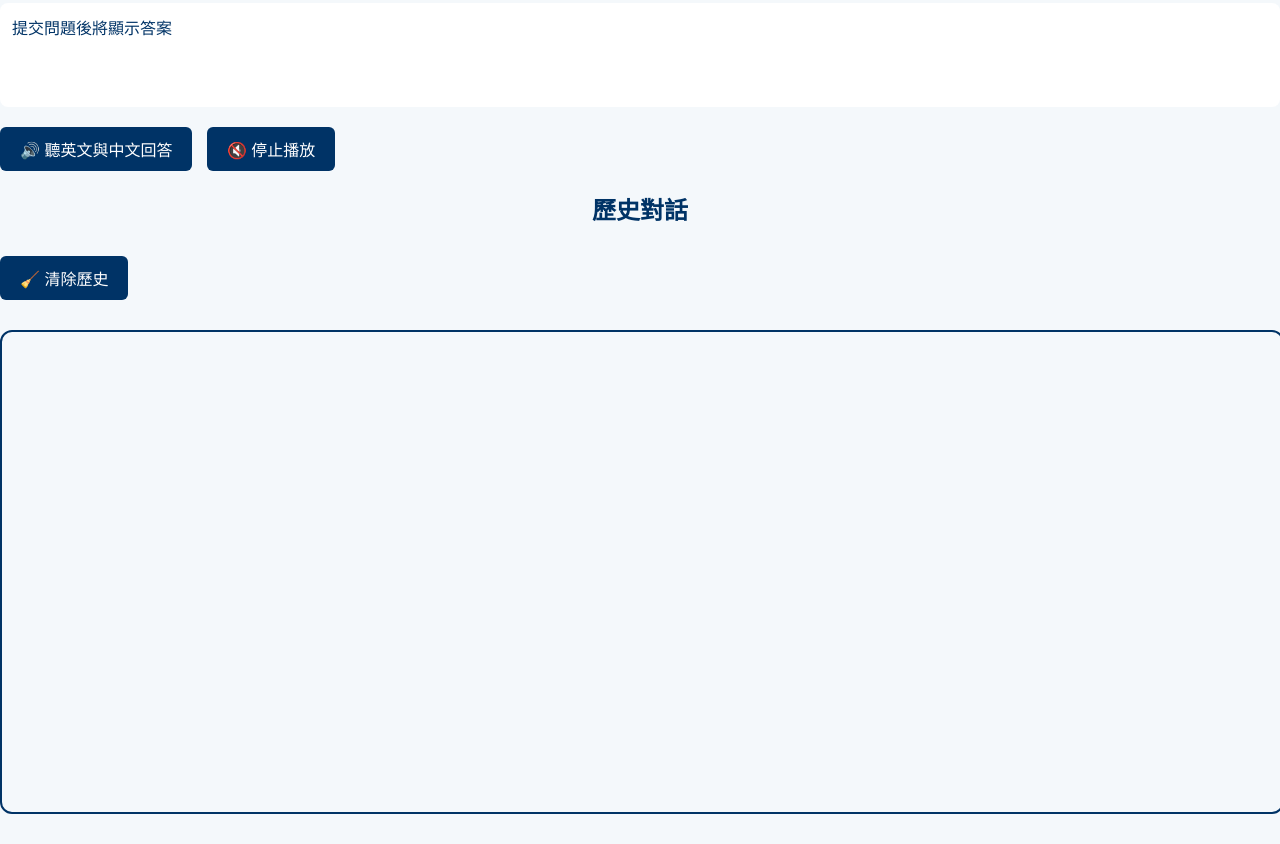
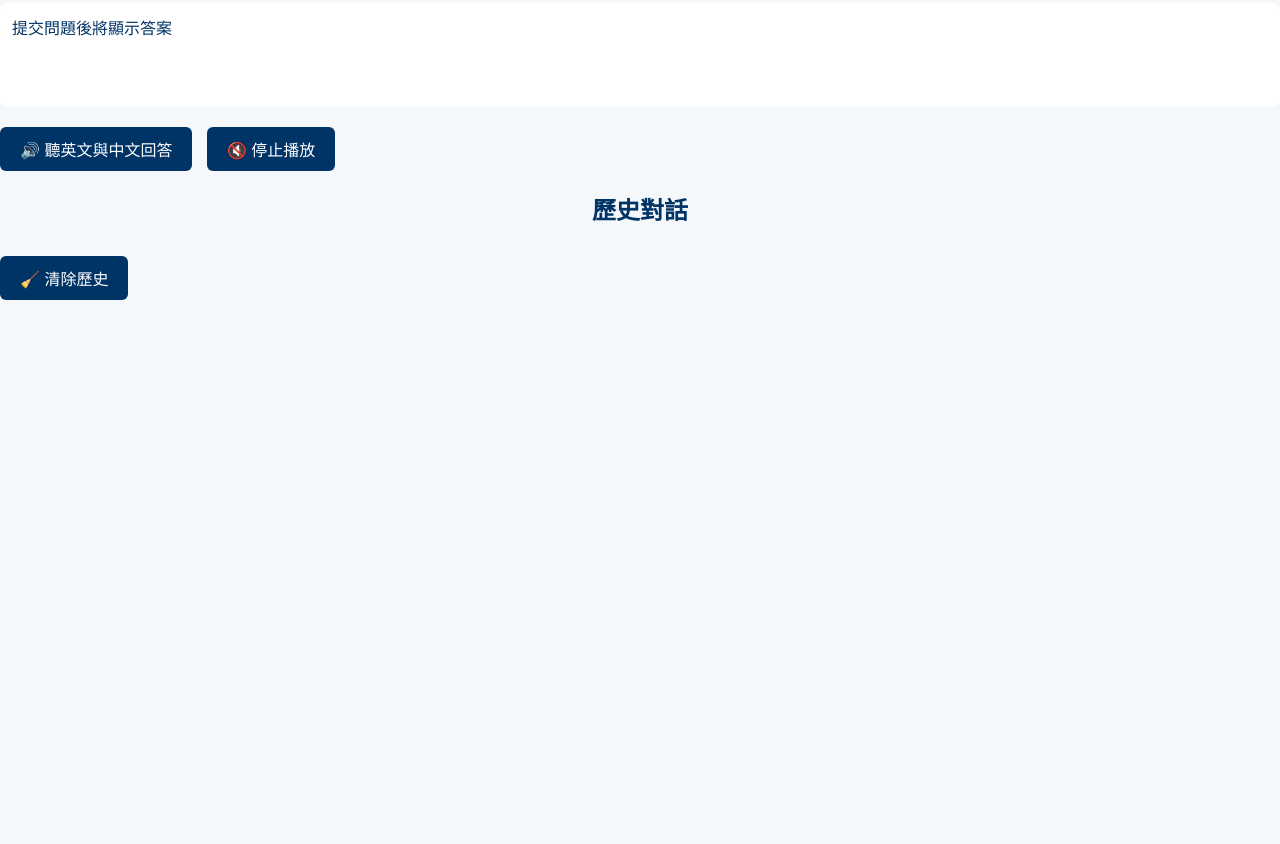
Before and after one commit to TommyTam2012/ielts-reading-ai-app, a website: page public/index.html in a window 1280 px wide. Shown: the part 609-1453 px from the top of the page. After the commit the page ends 909 px from the top, so only its background shows below. Drawn offline with nearby package versions, Linux system fonts and the light colour scheme; no server answers.

Commit message:
Update index.html

```diff
--- a/public/index.html
+++ b/public/index.html
@@ -38,24 +38,11 @@
     .school-logo {
       height: 50px;
     }
-    canvas {
-      width: 100%;
-      height: 480px;
-      display: block;
-      margin: 30px auto;
-      border: 2px solid #003366;
-      border-radius: 12px;
-    }
   </style>
-  <!-- Three.js & GLTF Loader -->
-  <script src="https://cdnjs.cloudflare.com/ajax/libs/three.js/r134/three.min.js"></script>
-  <script src="https://cdn.jsdelivr.net/npm/three@0.134.0/examples/js/loaders/GLTFLoader.js"></script>
-  <script src="https://cdn.jsdelivr.net/npm/three@0.134.0/examples/js/controls/OrbitControls.js"></script>
-  <!-- Kalidokit -->
-  <script src="https://cdn.jsdelivr.net/npm/@kalidokit/kalidokit@1.1.1/dist/kalidokit.umd.js"></script>
 </head>
 <body>
 
+  <!-- Main App -->
   <header>
     <div class="school-header">
       <img src="/exam/IELTS/logo.png" alt="School Logo" class="school-logo" />
@@ -103,78 +90,7 @@
       <ul id="historyList"></ul>
       <button onclick="clearHistory()" style="margin-top:10px;">🧹 清除歷史</button>
     </section>
-
-    <canvas id="avatarCanvas"></canvas>
   </main>
-
-  <script>
-    const scene = new THREE.Scene();
-    const camera = new THREE.PerspectiveCamera(75, window.innerWidth / 480, 0.1, 1000);
-    const renderer = new THREE.WebGLRenderer({ canvas: document.getElementById("avatarCanvas"), alpha: true });
-    renderer.setSize(window.innerWidth, 480);
-
-    const controls = new THREE.OrbitControls(camera, renderer.domElement);
-    camera.position.set(0, 1.6, 2);
-    controls.update();
-
-    const light = new THREE.HemisphereLight(0xffffff, 0x444444);
-    light.position.set(0, 1, 0);
-    scene.add(light);
-
-    let avatarMesh;
-    const loader = new THREE.GLTFLoader();
-    loader.load("https://models.readyplayer.me/622b07efaf78e5b5fb68b7f1.glb", function (gltf) {
-      avatarMesh = gltf.scene;
-      scene.add(avatarMesh);
-      animate();
-    });
-
-    const analyser = new (window.AudioContext || window.webkitAudioContext)();
-    let source, audio;
-
-    function setupAudioAndLipSync(url) {
-      if (audio) audio.pause();
-      audio = new Audio(url);
-      source = analyser.createMediaElementSource(audio);
-      const analyserNode = analyser.createAnalyser();
-      source.connect(analyserNode);
-      analyserNode.connect(analyser.destination);
-
-      const dataArray = new Uint8Array(analyserNode.frequencyBinCount);
-
-      function lipSyncUpdate() {
-        if (!avatarMesh) return;
-        analyserNode.getByteFrequencyData(dataArray);
-        const avg = dataArray.reduce((a, b) => a + b, 0) / dataArray.length;
-        const jawValue = Math.min((avg / 256) * 0.15, 0.15);
-
-        avatarMesh.traverse(function (obj) {
-          if (obj.isMesh && obj.morphTargetDictionary && obj.morphTargetInfluences) {
-            ['viseme_aa', 'viseme_oh', 'viseme_m'].forEach(key => {
-              const idx = obj.morphTargetDictionary[key];
-              if (idx !== undefined) {
-                obj.morphTargetInfluences[idx] = jawValue;
-              }
-            });
-          }
-        });
-
-        requestAnimationFrame(lipSyncUpdate);
-      }
-
-      lipSyncUpdate();
-      audio.play();
-    }
-
-    function animate() {
-      requestAnimationFrame(animate);
-      controls.update();
-      renderer.render(scene, camera);
-    }
-
-    // 🔊 Replace with your actual ElevenLabs MP3 stream URL below
-    setupAudioAndLipSync("https://api.elevenlabs.io/samples/your-audio-file.mp3");
-  </script>
 
   <script src="/script.js"></script>
 </body>
```
Lines whose indentation alone changed are shown as unchanged.
